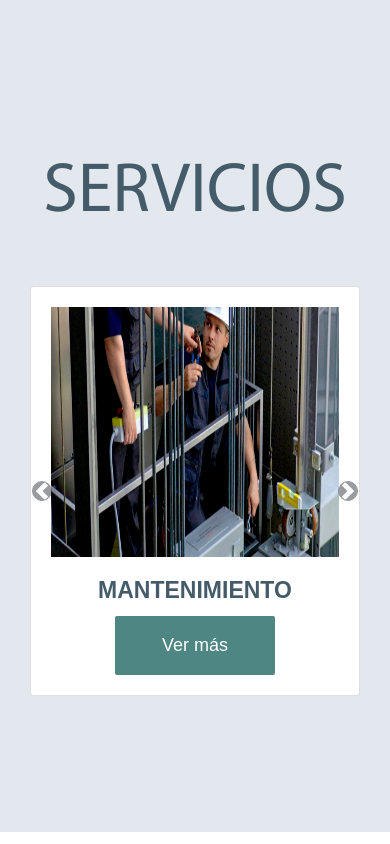
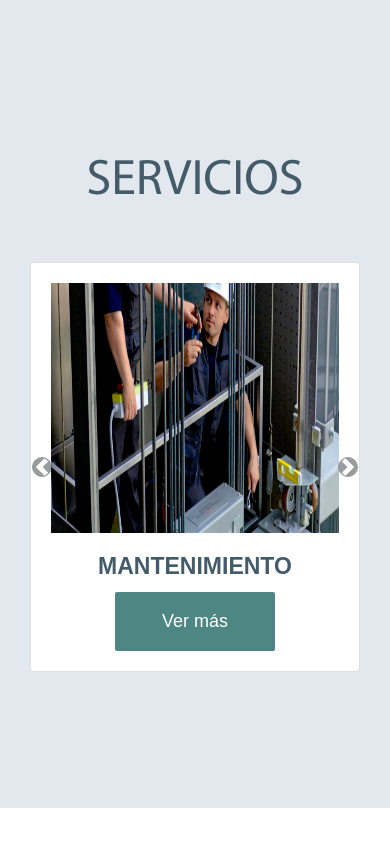
Before and after one commit to Luisoft13/luisoft13.github.io, a plain HTML site: page index.html in a window 390 px wide. Shown: the part 2640-3484 px from the top of the page. Drawn offline with nearby package versions, Linux system fonts and the light colour scheme; some packages are replaced by stand-ins of ours; a script that the page names is missing; files whose address does not match are found by name; a web font is replaced by a local one.

Commit message:
has been added new styles

```diff
--- a/assets/css/styles.css
+++ b/assets/css/styles.css
@@ -473,7 +473,7 @@ h2{
 
 @media (max-width: 768px) {
     h1 { font-size: 30px; line-height: normal; }
-    h2 {font-size:50px}
+    h2 {font-size:50px !important; align-items: center !important;}
     .navbar-nav {
         line-height: 50px;
         align-items: center;
```
